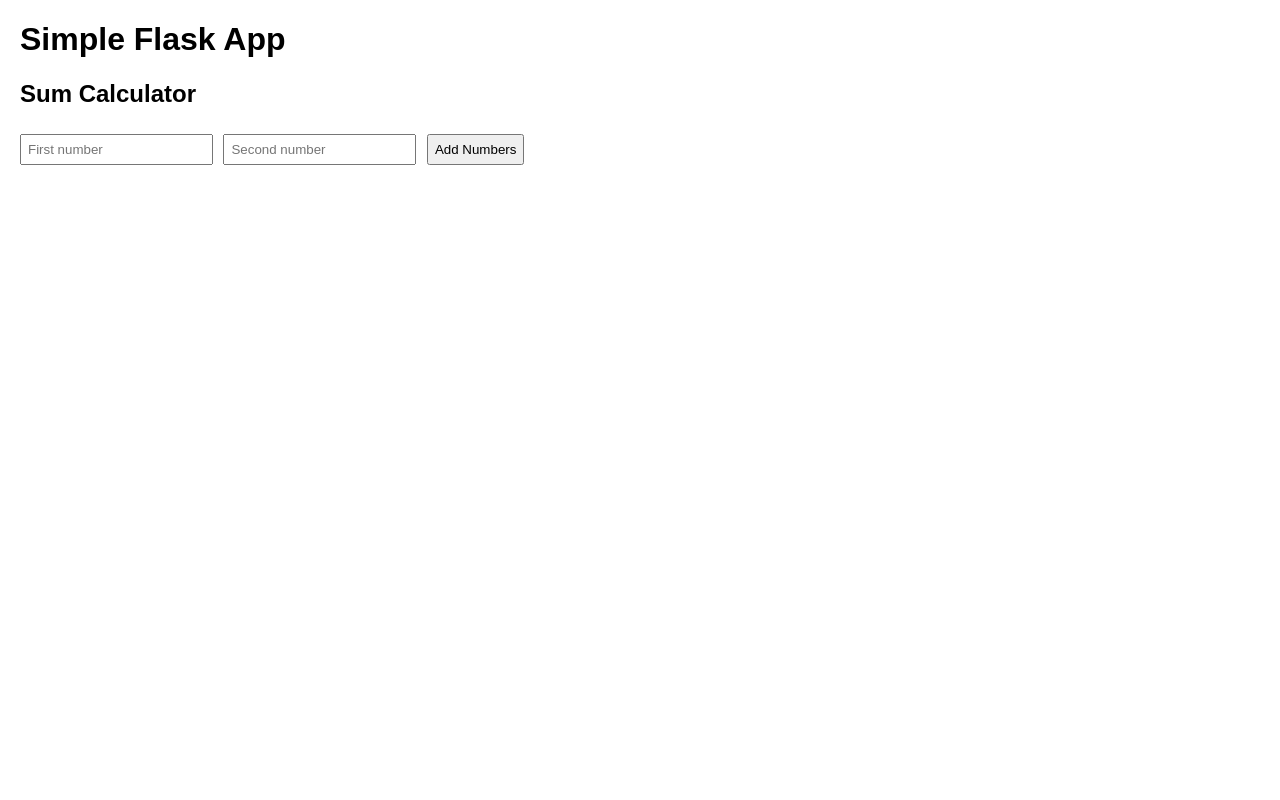
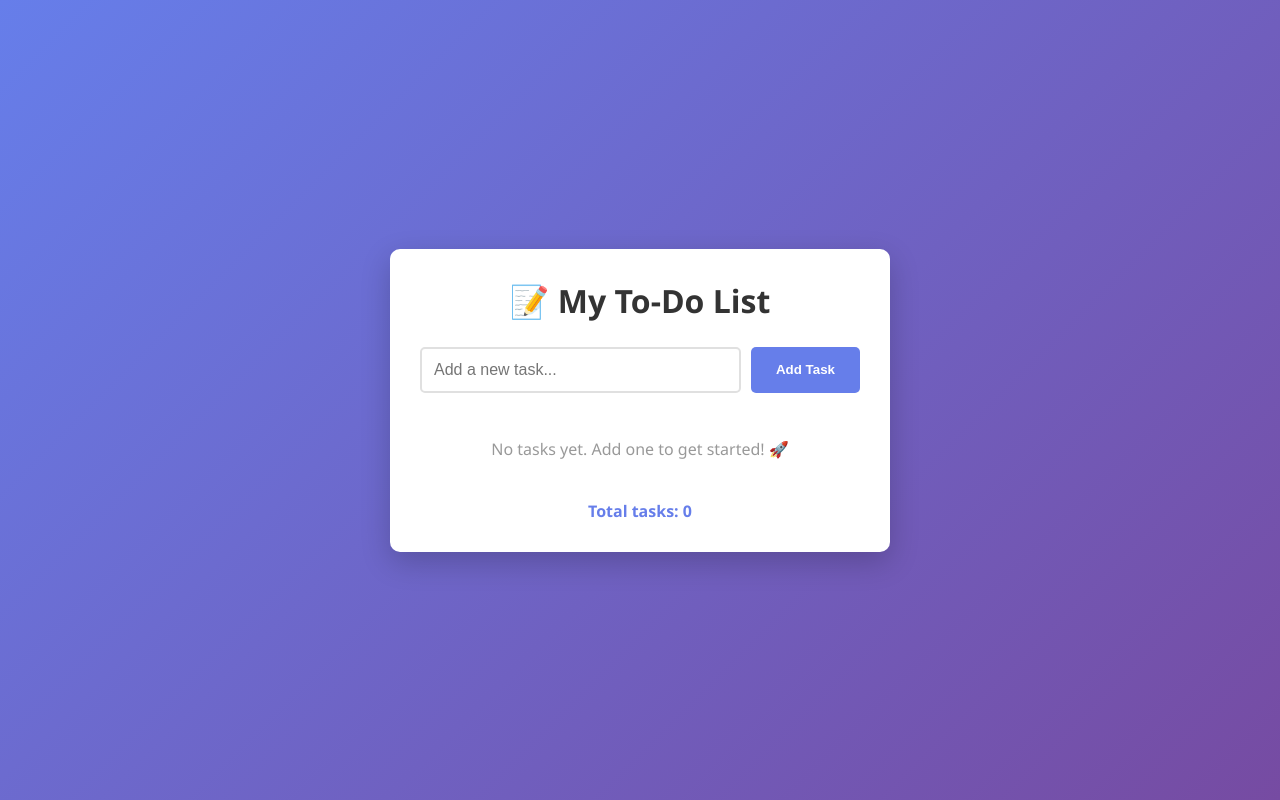
Before and after one commit to VirusVrund/Advanced-Web-Technology, a Flask app: page / in a window 1280 px wide. Run offline with Flask 3, Linux system fonts and the light colour scheme.

Commit message:
Add To-Do List App (Exp6)

```diff
--- a/Exp6/app.py
+++ b/Exp6/app.py
@@ -1,36 +1,34 @@
-from flask import Flask, render_template, request
+from flask import Flask, render_template, request, redirect, url_for
 
 app = Flask(__name__)
+tasks = []
 
 
 @app.route("/", methods=["GET"])
 def index():
-    return render_template(
-        "index.html",
-        sum_result=None,
-        num1="",
-        num2="",
-    )
+    return render_template("index.html", tasks=tasks)
 
 
-@app.route("/calculate-sum", methods=["POST"])
-def calculate_sum():
-    num1 = request.form.get("num1", "").strip()
-    num2 = request.form.get("num2", "").strip()
-    result = None
+@app.route("/add-task", methods=["POST"])
+def add_task():
+    task = request.form.get("task", "").strip()
+    if task:
+        tasks.append({"id": len(tasks), "text": task, "completed": False})
+    return redirect(url_for("index"))
 
-    try:
-        if num1 and num2:
-            result = float(num1) + float(num2)
-    except ValueError:
-        result = "Invalid input"
 
-    return render_template(
-        "index.html",
-        sum_result=result,
-        num1=num1,
-        num2=num2,
-    )
+@app.route("/complete-task/<int:task_id>", methods=["POST"])
+def complete_task(task_id):
+    if 0 <= task_id < len(tasks):
+        tasks[task_id]["completed"] = not tasks[task_id]["completed"]
+    return redirect(url_for("index"))
+
+
+@app.route("/delete-task/<int:task_id>", methods=["POST"])
+def delete_task(task_id):
+    if 0 <= task_id < len(tasks):
+        tasks.pop(task_id)
+    return redirect(url_for("index"))
 
 
 if __name__ == "__main__":
--- a/Exp6/static/style.css
+++ b/Exp6/static/style.css
@@ -1,15 +1,147 @@
-body {
-    font-family: Arial, sans-serif;
-    margin: 20px;
+* {
+    margin: 0;
+    padding: 0;
+    box-sizing: border-box;
 }
 
-input,
-button {
-    margin-top: 6px;
-    margin-right: 6px;
-    padding: 6px;
+body {
+    font-family: 'Segoe UI', Tahoma, Geneva, Verdana, sans-serif;
+    background: linear-gradient(135deg, #667eea 0%, #764ba2 100%);
+    min-height: 100vh;
+    display: flex;
+    justify-content: center;
+    align-items: center;
+    padding: 20px;
 }
 
-.inline-form {
-    display: inline;
+.container {
+    background: white;
+    border-radius: 10px;
+    box-shadow: 0 10px 30px rgba(0, 0, 0, 0.2);
+    padding: 30px;
+    width: 100%;
+    max-width: 500px;
 }
+
+h1 {
+    color: #333;
+    margin-bottom: 25px;
+    text-align: center;
+}
+
+.add-task-form {
+    display: flex;
+    gap: 10px;
+    margin-bottom: 25px;
+}
+
+.add-task-form input {
+    flex: 1;
+    padding: 12px;
+    border: 2px solid #e0e0e0;
+    border-radius: 5px;
+    font-size: 16px;
+    transition: border-color 0.3s;
+}
+
+.add-task-form input:focus {
+    outline: none;
+    border-color: #667eea;
+}
+
+.add-task-form button {
+    padding: 12px 25px;
+    background: #667eea;
+    color: white;
+    border: none;
+    border-radius: 5px;
+    cursor: pointer;
+    font-weight: bold;
+    transition: background 0.3s;
+}
+
+.add-task-form button:hover {
+    background: #764ba2;
+}
+
+.task-list {
+    list-style: none;
+    margin-bottom: 20px;
+}
+
+.task-item {
+    display: flex;
+    align-items: center;
+    justify-content: space-between;
+    padding: 15px;
+    background: #f5f5f5;
+    border-radius: 5px;
+    margin-bottom: 10px;
+    transition: all 0.3s;
+}
+
+.task-item:hover {
+    background: #efefef;
+}
+
+.task-item.completed {
+    opacity: 0.6;
+}
+
+.task-item.completed span {
+    text-decoration: line-through;
+    color: #999;
+}
+
+.toggle-form {
+    display: flex;
+    align-items: center;
+    gap: 10px;
+    flex: 1;
+}
+
+.toggle-form input[type="checkbox"] {
+    width: 20px;
+    height: 20px;
+    cursor: pointer;
+    margin: 0;
+}
+
+.toggle-form span {
+    color: #333;
+    font-size: 16px;
+    cursor: pointer;
+}
+
+.delete-form {
+    margin: 0;
+}
+
+.delete-btn {
+    padding: 6px 12px;
+    background: #ff6b6b;
+    color: white;
+    border: none;
+    border-radius: 3px;
+    cursor: pointer;
+    font-size: 14px;
+    transition: background 0.3s;
+    margin: 0;
+}
+
+.delete-btn:hover {
+    background: #ff5252;
+}
+
+.no-tasks {
+    text-align: center;
+    color: #999;
+    padding: 20px;
+    font-size: 16px;
+}
+
+.task-count {
+    text-align: center;
+    color: #667eea;
+    font-weight: bold;
+}
--- a/Exp6/templates/index.html
+++ b/Exp6/templates/index.html
@@ -1,23 +1,42 @@
 <!DOCTYPE html>
 <html lang="en">
+
 <head>
     <meta charset="UTF-8">
     <meta name="viewport" content="width=device-width, initial-scale=1.0">
-    <title>Simple Flask App</title>
+    <title>To-Do List App</title>
     <link rel="stylesheet" href="{{ url_for('static', filename='style.css') }}">
 </head>
+
 <body>
-    <h1>Simple Flask App</h1>
+    <div class="container">
+        <h1>📝 My To-Do List</h1>
 
-    <h2>Sum Calculator</h2>
-    <form action="{{ url_for('calculate_sum') }}" method="POST">
-        <input type="number" step="any" name="num1" placeholder="First number" value="{{ num1 or '' }}">
-        <input type="number" step="any" name="num2" placeholder="Second number" value="{{ num2 or '' }}">
-        <button type="submit">Add Numbers</button>
-    </form>
+        <form action="{{ url_for('add_task') }}" method="POST" class="add-task-form">
+            <input type="text" name="task" placeholder="Add a new task..." required autocomplete="off">
+            <button type="submit">Add Task</button>
+        </form>
 
-    {% if sum_result is not none %}
-        <p>Result: <strong>{{ sum_result }}</strong></p>
-    {% endif %}
+        <ul class="task-list">
+            {% if tasks %}
+            {% for task in tasks %}
+            <li class="task-item {% if task.completed %}completed{% endif %}">
+                <form action="{{ url_for('complete_task', task_id=task.id) }}" method="POST" class="toggle-form">
+                    <input type="checkbox" {% if task.completed %}checked{% endif %} onchange="this.form.submit()">
+                    <span>{{ task.text }}</span>
+                </form>
+                <form action="{{ url_for('delete_task', task_id=task.id) }}" method="POST" class="delete-form">
+                    <button type="submit" class="delete-btn">Delete</button>
+                </form>
+            </li>
+            {% endfor %}
+            {% else %}
+            <p class="no-tasks">No tasks yet. Add one to get started! 🚀</p>
+            {% endif %}
+        </ul>
+
+        <p class="task-count">Total tasks: {{ tasks|length }}</p>
+    </div>
 </body>
+
 </html>
```
Also changed, not shown: Exp6/README.md.
